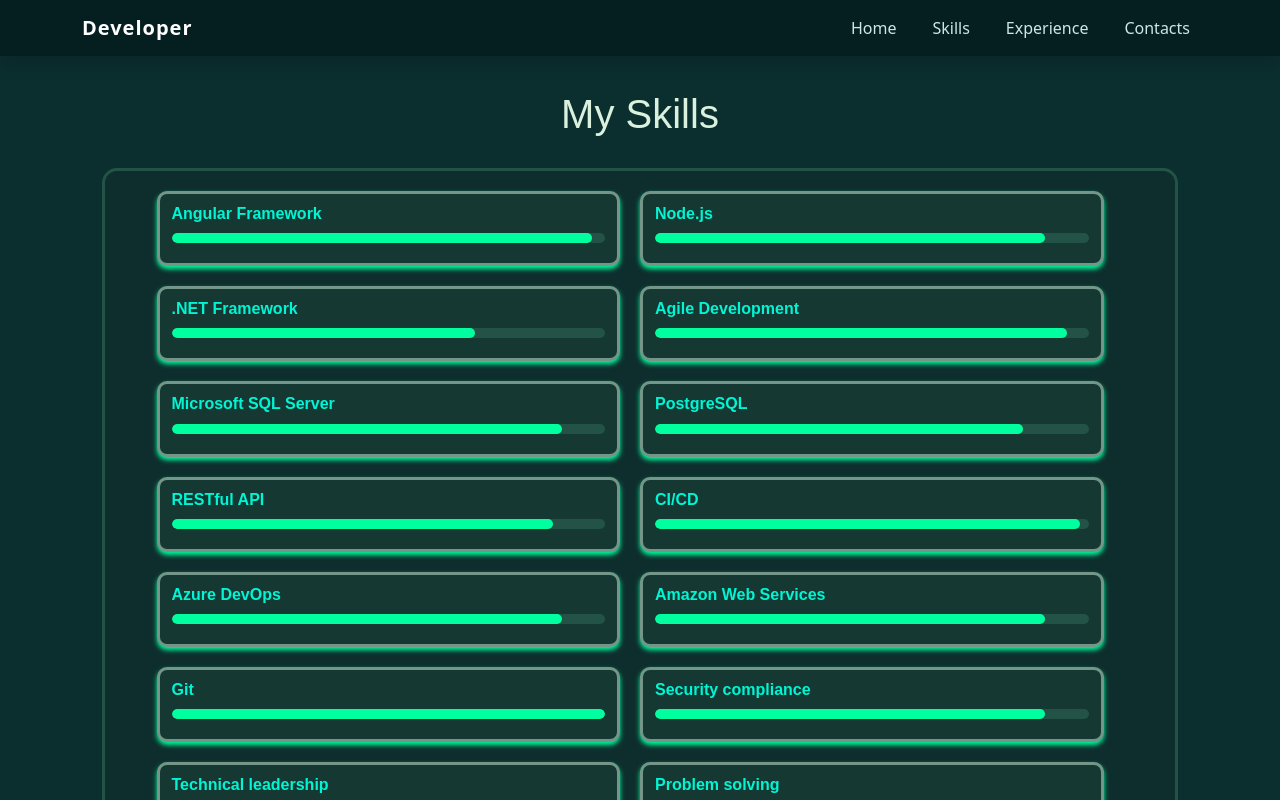
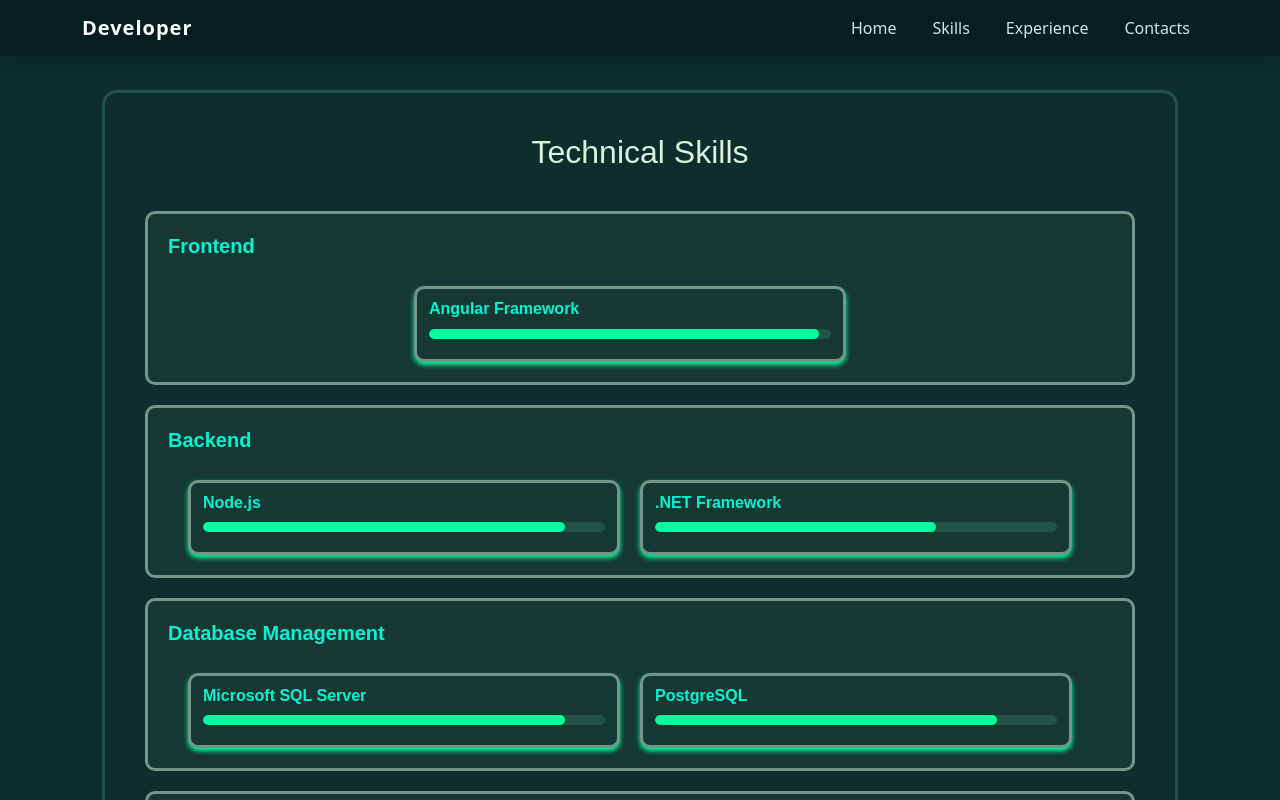
Before and after one commit to jccaudilla03/myportfolio, an Angular app: page /skills in a window 1280 px wide. Shown: the top 800 px of the page. Built offline with nearby package versions, Linux system fonts and the light colour scheme.

Commit message:
Updated Skills

```diff
--- a/src/app/pages/skills/skills.html
+++ b/src/app/pages/skills/skills.html
@@ -1,15 +1,26 @@
 <div class="container main-container">
-    <h1 class="page-header">My Skills</h1>
-    <div class="container container-skills">
-        @for (item of skillsList; track $index) {
-        <div class="col col-md-6">
-            <div class="container skill-item">
-                <h3 class="skill-header">{{ item.name }}</h3>
-                <div class="progress">
-                    <div class="progress-bar" [style]=" 'width: ' + item.proficiency + '%' "></div>
+    @for (group of finalArray; track $index) {
+    <div class="group-container">
+        <h2 class="group-header">{{ group.group }}</h2>
+        @for (category of group.categories; track $index) {
+        <div class="category-container">
+            <h3 class="category-header">{{ category.category }}</h3>
+            <div class="container container-skills">
+                @for (skill of category.skills; track $index) {
+                <div class="col col-md-6">
+                    <div class="container skill-item">
+                        <h4 class="skill-header">{{ skill.name }}</h4>
+                        <div class="progress">
+                            <div class="progress-bar" [style]=" 'width: ' + skill.proficiency + '%' "></div>
+                        </div>
+                    </div>
                 </div>
+                }
+
             </div>
+
         </div>
-        }
+    }
     </div>
+    }
 </div>
--- a/src/app/pages/skills/skills.scss
+++ b/src/app/pages/skills/skills.scss
@@ -8,11 +8,40 @@
     margin-bottom: 30px;
 }
 
-.container-skills {
+.group-container {
     background-color: rgba(18, 46, 44, 0.4);
     border: 3px solid #235347;
     border-radius: 15px;
     padding: 20px;
+    margin-bottom: 30px;
+}
+
+.group-header {
+    display: flex;
+    justify-content: center;
+    padding: 20px;
+}
+
+.category-container {
+    border: 3px solid #739688;
+    border-radius: 10px;
+    background-color: #163832;
+    margin: 20px;
+    // box-shadow: 0 3px 5px #00ff9f;
+}
+
+.category-header {
+    font-size: 20px;
+    font-weight: bolder;
+    padding: 20px;
+    color: #00f5d4;
+}
+
+.container-skills {
+    // background-color: rgba(18, 46, 44, 0.4);
+    // border: 3px solid #235347;
+    // border-radius: 15px;
+    // padding: 20px;
     display: flex;
     flex-wrap: wrap;
     justify-content: center;
--- a/src/app/pages/skills/skills.ts
+++ b/src/app/pages/skills/skills.ts
@@ -1,4 +1,5 @@
-import { Component } from '@angular/core';
+import { Component, OnInit } from '@angular/core';
+import { form } from '@angular/forms/signals';
 
 @Component({
   selector: 'app-skills',
@@ -6,40 +7,174 @@
   templateUrl: './skills.html',
   styleUrl: './skills.scss',
 })
-export class Skills {
+export class Skills implements OnInit {
 
   skillsList: Skill[] = [];
 
+  groupedSkills: any = {};
+  finalArray: any = [];
+
   constructor() {
     this.skillsList = [
-      { name: 'Angular Framework', proficiency: 97 },
-      { name: 'Node.js', proficiency: 90 },
-      { name: '.NET Framework', proficiency: 70 },
-      { name: 'Agile Development', proficiency: 95 },
-      { name: 'Microsoft SQL Server', proficiency: 90 },
-      { name: 'PostgreSQL', proficiency: 85 },
-      { name: 'RESTful API', proficiency: 88 },
-      { name: 'CI/CD', proficiency: 98 },
-      { name: 'Azure DevOps', proficiency: 90 },
-      { name: 'Amazon Web Services', proficiency: 90 },
-      { name: 'Git', proficiency: 100 },
-      { name: 'Security compliance', proficiency: 90 },
-      { name: 'Technical leadership', proficiency: 90 },
-      { name: 'Problem solving', proficiency: 90 },
-      { name: 'Creative thinking', proficiency: 90 },
-      { name: 'Team collaboration', proficiency: 90 },
-      { name: 'Effective communication', proficiency: 90 },
+      {
+        group: 'Technical Skills',
+        category: 'Frontend',
+        name: 'Angular Framework',
+        proficiency: 97
+      },
+      {
+        group: 'Technical Skills',
+        category: 'Backend',
+        name: 'Node.js',
+        proficiency: 90
+      },
+      {
+        group: 'Technical Skills',
+        category: 'Backend',
+        name: '.NET Framework',
+        proficiency: 70
+      },
+      {
+        group: 'Technical Skills',
+        category: 'Database Management',
+        name: 'Microsoft SQL Server',
+        proficiency: 90
+      },
+      {
+        group: 'Technical Skills',
+        category: 'Database Management',
+        name: 'PostgreSQL',
+        proficiency: 85
+      },
+      {
+        group: 'Technical Skills',
+        category: 'API Development & Integration',
+        name: 'RESTful API',
+        proficiency: 88
+      },
+      {
+        group: 'Technical Skills',
+        category: 'DevOps & Cloud',
+        name: 'CI/CD',
+        proficiency: 98
+      },
+      {
+        group: 'Technical Skills',
+        category: 'DevOps & Cloud',
+        name: 'Azure DevOps',
+        proficiency: 90
+      },
+      {
+        group: 'Technical Skills',
+        category: 'DevOps & Cloud',
+        name: 'Amazon Web Services',
+        proficiency: 90
+      },
+      {
+        group: 'Technical Skills',
+        category: 'DevOps & Cloud',
+        name: 'Git',
+        proficiency: 100
+      },
+      {
+        group: 'Technical Skills',
+        category: 'Security & Compliance',
+        name: 'Security compliance',
+        proficiency: 90
+      },
+      {
+        group: 'Technical Skills',
+        category: 'Development Methodologies',
+        name: 'Agile Development',
+        proficiency: 95
+      },
+      {
+        group: 'Soft Skills',
+        category: 'Soft Skills',
+        name: 'Technical leadership',
+        proficiency: 90
+      },
+      {
+        group: 'Soft Skills',
+        category: 'Soft Skills',
+        name: 'Problem solving',
+        proficiency: 90
+      },
+      {
+        group: 'Soft Skills',
+        category: 'Soft Skills',
+        name: 'Creative thinking',
+        proficiency: 90
+      },
+      {
+        group: 'Soft Skills',
+        category: 'Soft Skills',
+        name: 'Team collaboration',
+        proficiency: 90
+      },
+      {
+        group: 'Soft Skills',
+        category: 'Soft Skills',
+        name: 'Effective communication',
+        proficiency: 90
+      },
+    ];
+  }
 
-    ];
+  ngOnInit() {
+    this.groupSkills();
+  }
+
+  groupSkills() {
+    this.groupedSkills = this.skillsList.reduce((acc, skill) => {
+      // 1. Group level (Technical Skills / Soft Skills)
+      if (!acc[skill.group]) {
+        acc[skill.group] = {};
+      }
+
+      // 2. Category level (Frontend, Backend, etc.)
+      if (!acc[skill.group][skill.category]) {
+        acc[skill.group][skill.category] = [];
+      }
+
+      // 3. Push skill inside category
+      acc[skill.group][skill.category].push({
+        name: skill.name,
+        proficiency: skill.proficiency
+      });
+
+      return acc;
+    }, {} as any);
+
+    console.log(this.groupedSkills);
+
+    this.formatArraySkills();
+  }
+
+
+  formatArraySkills() {
+    this.finalArray = Object.keys(this.groupedSkills).map(group => ({
+      group,
+      categories: Object.keys(this.groupedSkills[group]).map(category => ({
+        category,
+        skills: this.groupedSkills[group][category]
+      }))
+    }));
+
+    console.log(this.finalArray);
   }
 
 }
 
 class Skill {
+  group: string;
+  category: string;
   name: string;
   proficiency: number; // Percentage (0-100)
 
   constructor() {
+    this.group = '';
+    this.category = '';
     this.name = '';
     this.proficiency = 0;
   }
```
